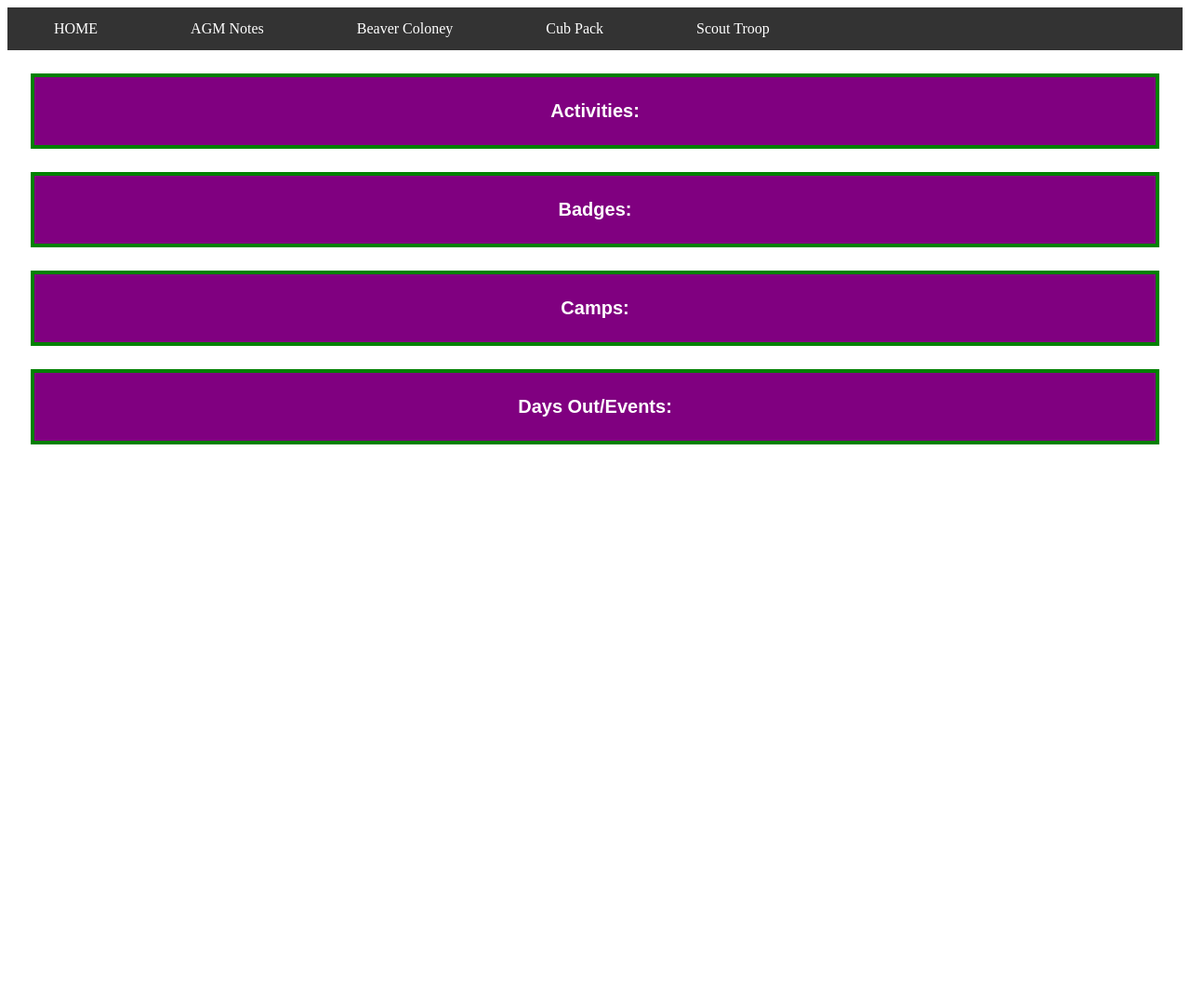
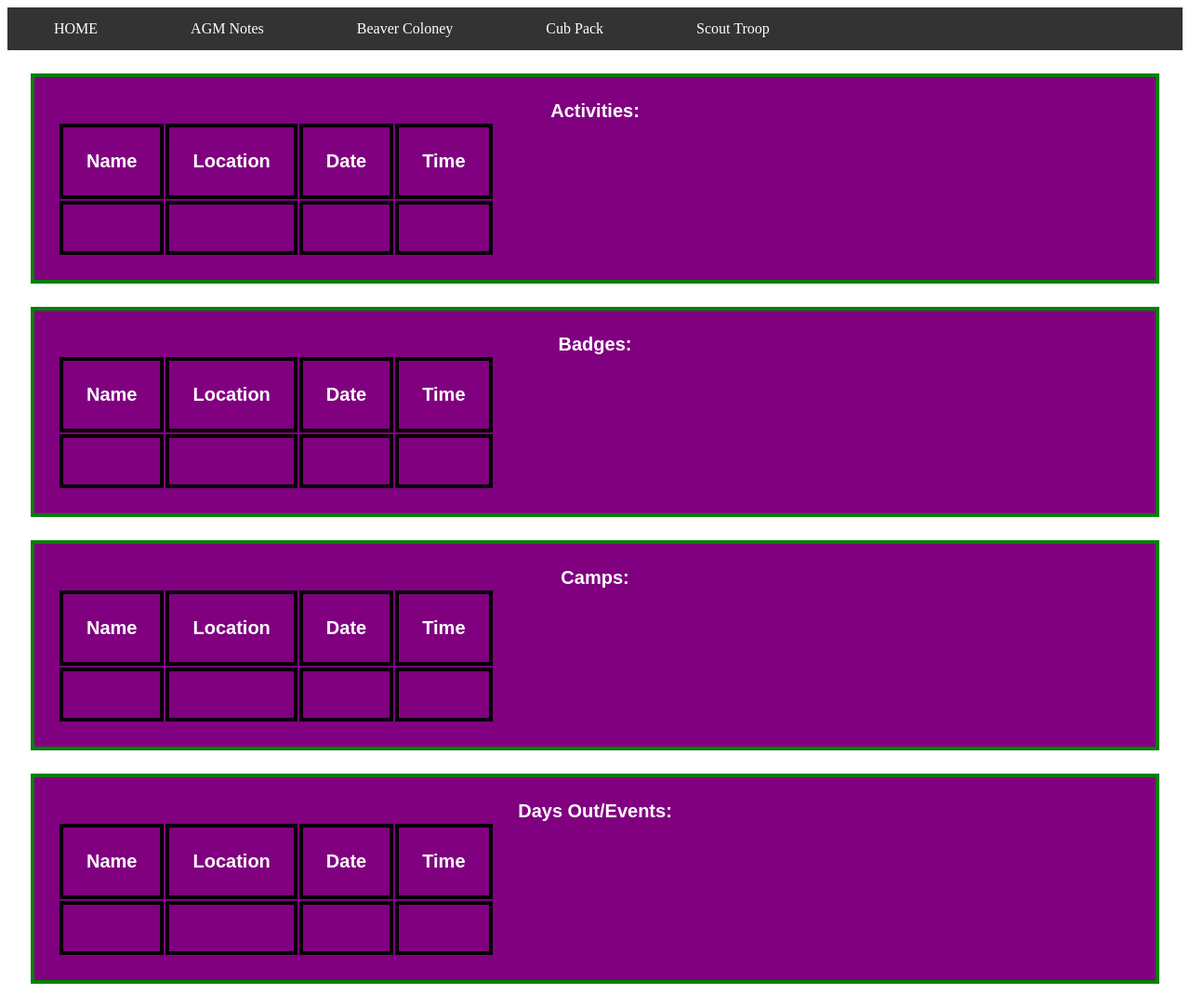
Before and after one commit to LSA-Scout-Group/Scout-Troop, a plain HTML site: page index.html in a window 1280 px wide. Shown: the whole page at 93% size. Before the commit the page ends 800 px from the top, so only its background shows below. Drawn offline with Linux system fonts and the light colour scheme.

Commit message:
Commit 2

```diff
--- a/index.html
+++ b/index.html
@@ -60,6 +60,24 @@ a:link {
   font-size: 20px;
   font-family: Arial, Helvetica, sans-serif;
 }
+tr {
+  color: white;
+  border: 4px solid black;
+  padding: 25px;
+  margin: 25px;
+  text-align: center;
+  font-size: 20px;
+  font-family: Arial, Helvetica, sans-serif;
+}
+th {
+  color: white;
+  border: 4px solid black;
+  padding: 25px;
+  margin: 25px;
+  text-align: center;
+  font-size: 20px;
+  font-family: Arial, Helvetica, sans-serif;
+}
 </style>
 </head>
 <body>
@@ -86,15 +104,71 @@ a:link {
 </ul>
 <div class="info">
   <b>Activities:</b>
+  <table>
+    <tr>
+      <th>Name</th>
+      <th>Location</th>
+      <th>Date</th>
+      <th>Time</th>
+    </tr>
+    <tr>
+      <th></th>
+      <th></th>
+      <th></th>
+      <th></th>
+    </tr>
+  </table>
 </div>
 <div class="info">
   <b>Badges:</b>
+  <table>
+    <tr>
+      <th>Name</th>
+      <th>Location</th>
+      <th>Date</th>
+      <th>Time</th>
+    </tr>
+    <tr>
+      <th></th>
+      <th></th>
+      <th></th>
+      <th></th>
+    </tr>
+  </table>
 </div>
 <div class="info">
   <b>Camps:</b>
+  <table>
+    <tr>
+      <th>Name</th>
+      <th>Location</th>
+      <th>Date</th>
+      <th>Time</th>
+    </tr>
+    <tr>
+      <th></th>
+      <th></th>
+      <th></th>
+      <th></th>
+    </tr>
+  </table>
 </div>
 <div class="info">
   <b>Days Out/Events:</b>
+  <table>
+    <tr>
+      <th>Name</th>
+      <th>Location</th>
+      <th>Date</th>
+      <th>Time</th>
+    </tr>
+    <tr>
+      <th></th>
+      <th></th>
+      <th></th>
+      <th></th>
+    </tr>
+  </table>
 </div>
 </body>
 </html>
```
